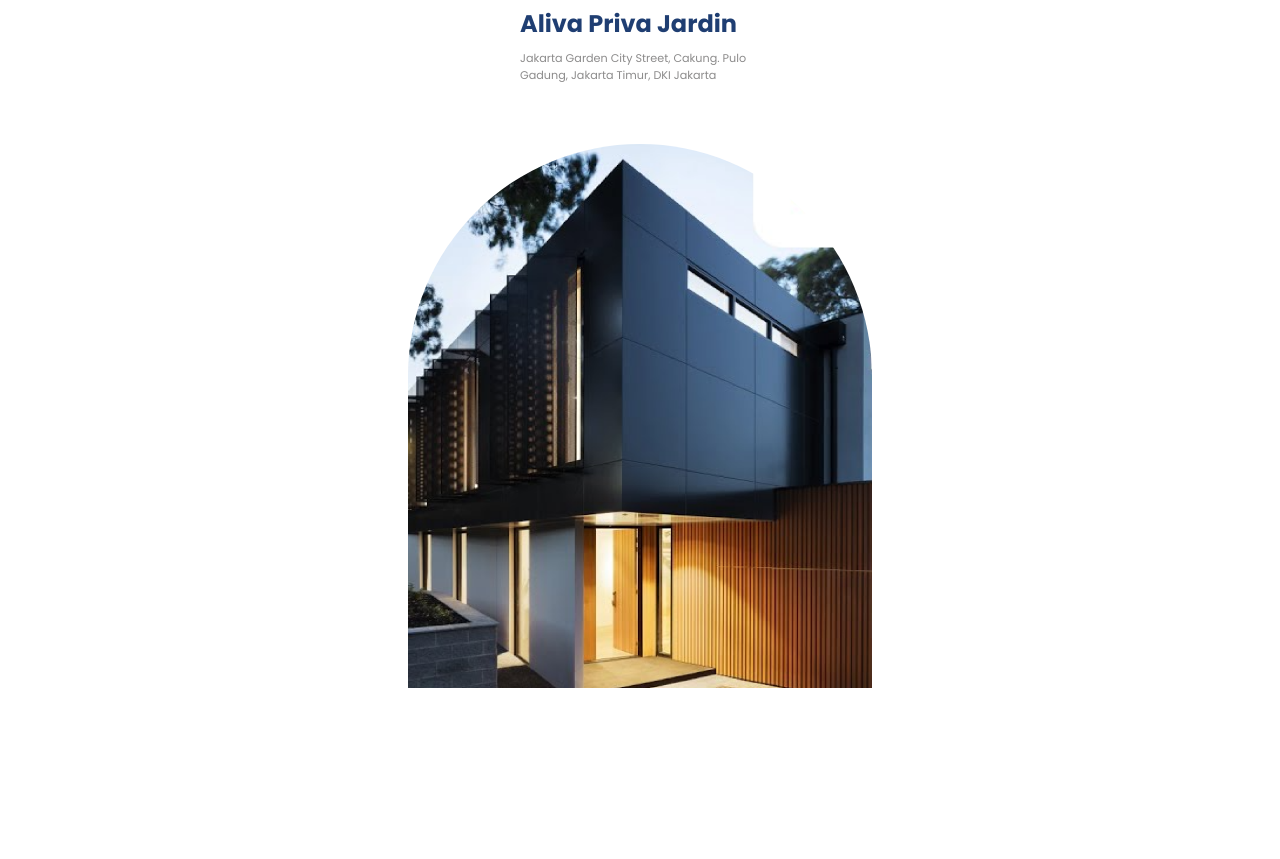
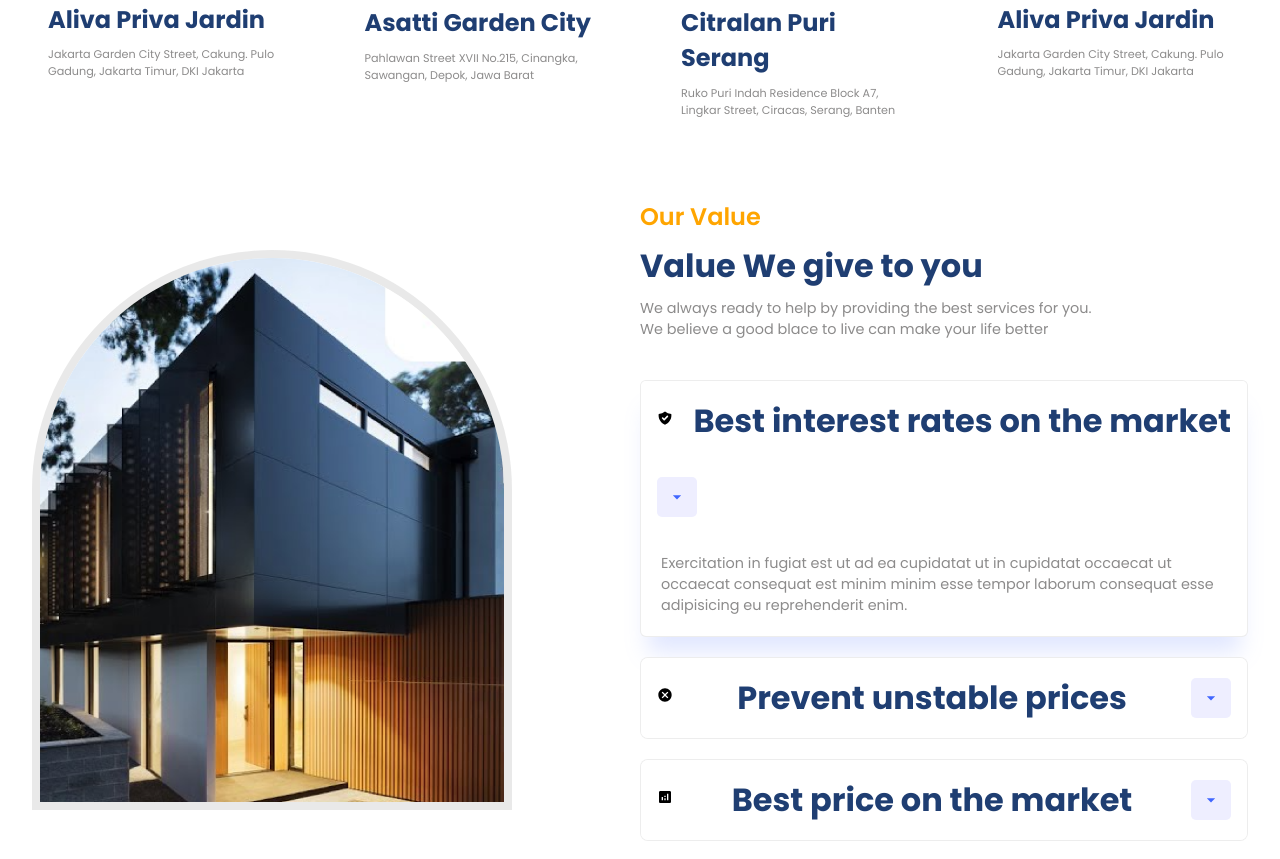
Before and after one commit to ayushbansal14/Real-estate, a React (Vite) app: page / in a window 1280 px wide. Shown: the part 1280-2139 px from the top of the page. Before the commit the page ends 1976 px from the top, so only its background shows below. Built offline with nearby package versions, Linux system fonts and the light colour scheme.

Commit message:
Value section is Completed

```diff
--- a/src/components/Value/value.css
+++ b/src/components/Value/value.css
@@ -0,0 +1,40 @@
+.v-container .image-container{
+    border: 8px solid rgb(232 232 232 / 93%);
+}
+.v-container>div{
+    flex: 1;
+}
+.v-right{
+    gap: 0.5em;
+}
+.accordion{
+    margin-top:  2rem;
+    border: none;
+}
+.accordionItem{
+    background: white;
+    border: 0.8px solid rgba(128, 128, 128 ,0.143);
+    border-radius: 8px;
+    overflow: hidden;
+    margin-bottom: 20px;
+}
+
+.accordionItem.expanded{
+    box-shadow: var(--shadow);
+    border-radius:6px ;
+}
+.accordionButton{
+background-color: white;
+padding: 1rem;
+width: 100%;
+justify-content: space-between;
+cursor: pointer;
+}
+.icon{
+    padding: 10px;
+    background: #eeeeff;
+    border-radius: 5px;
+}
+.icon svg{
+    fill: var(--blue);
+}
--- a/src/components/Value/value.jsx
+++ b/src/components/Value/value.jsx
@@ -1,4 +1,4 @@
-import React from 'react'
+import React, { useState } from 'react'
 import{
     Accordion,
     AccordionItem,
@@ -10,12 +10,11 @@
 import "react-accessible-accordion/dist/fancy-example.css";
 import {MdOutlineArrowDropDown} from 'react-icons/md';
 import './Value.css'
-
+import data from '../../utils/accordion'
 const value = () => {
   return (
-    <div>
       <section className="v-wrapper">
-        <div className="padding innerWidth flexCenter v-container">
+        <div className="paddings innerWidth flexCenter v-container">
             {/* left-side */}
 
             <div className="v-left">
@@ -23,10 +22,57 @@
                     <img src="./value.png" alt="" />
                 </div>
             </div>
+
+            {/* right side  */}
+
+            <div className="flexColStart v-right">
+            <span className='orangeText'>Our Value</span>
+            <span className='primaryText'>Value We give to you</span>
+            <span className='secondaryText'> We always ready to help by providing the best services for you.
+                <br />
+                We believe a good blace to live can make your life better
+            </span>
+
+            <Accordion
+            className='accordion'
+            allowMultipleExpanded = {false}
+            preExpanded={[0]}
+            >
+                {
+                    data.map((item ,i)=> {
+                        const[className,setClassName] = useState(null)
+
+                    return(
+                       <AccordionItem
+                       className={`accordionItem ${className}`} key={i} uuid={i}>
+                            <AccordionItemHeading>
+                                <AccordionItemButton className=' flexCenter accordionButton'>
+                                    <AccordionItemState>
+                                    {({expanded})=> expanded ? setClassName("expanded") : setClassName("collapsed")}
+                                    </AccordionItemState>
+                                    <div className="flexCentericon">
+                                        {item.icon}
+                                    </div>
+                                    <span className='primaryText'>{item.heading}</span>
+                                    <div className="flexCenter icon">
+                                        <MdOutlineArrowDropDown size={20}/>
+                                    </div>
+                                </AccordionItemButton>
+                            </AccordionItemHeading>
+
+                            <AccordionItemPanel>
+                                <p className="secondaryText">{item.detail}</p>
+                            </AccordionItemPanel>
+                       </AccordionItem>
+                    )
+                    })
+                }
+            </Accordion>
+            </div>
         </div>
       </section>
-    </div>
-  )
-}
+
+  );
+};
 
 export default value
--- a/src/components/hero/hero.css
+++ b/src/components/hero/hero.css
@@ -20,8 +20,8 @@
     border-radius: 5px;
     border: 3px solid rgba(120,120,120,0.374);
     padding: 0.5rem 1rem;
-    justify-content: space-between;
-    width: 100%;
+    justify-content:space-between;
+    width:100%;
 }
 .search-bar>input{
     border: none;
@@ -73,7 +73,7 @@
 .image-container{
     width: 30rem;
     height: 35rem;
-    overflow: hidden;
+    overflow:hidden;
     border-radius: 15rem 15rem 0 0;
     border: 8px solid rgba(255,255,255,0.12);
 }
--- a/src/utils/common.js
+++ b/src/utils/common.js
@@ -1,18 +1,18 @@
 export const sliderSettings = {
-    slidesPerview: 1,
+    slidesPerView: 1,
     spaceBetween: 50,
     breakpoints: {
         480: {
-            slidesPerview: 1
+            slidesPerView: 1
         },
         600: {
-            slidesPerview: 2
+            slidesPerView: 2
         },
         750: {
-            slidesPerview: 3
+            slidesPerView: 3
         },
         1100: {
-            slidesPerview: 4
+            slidesPerView: 4
         }
     }
 }
```
